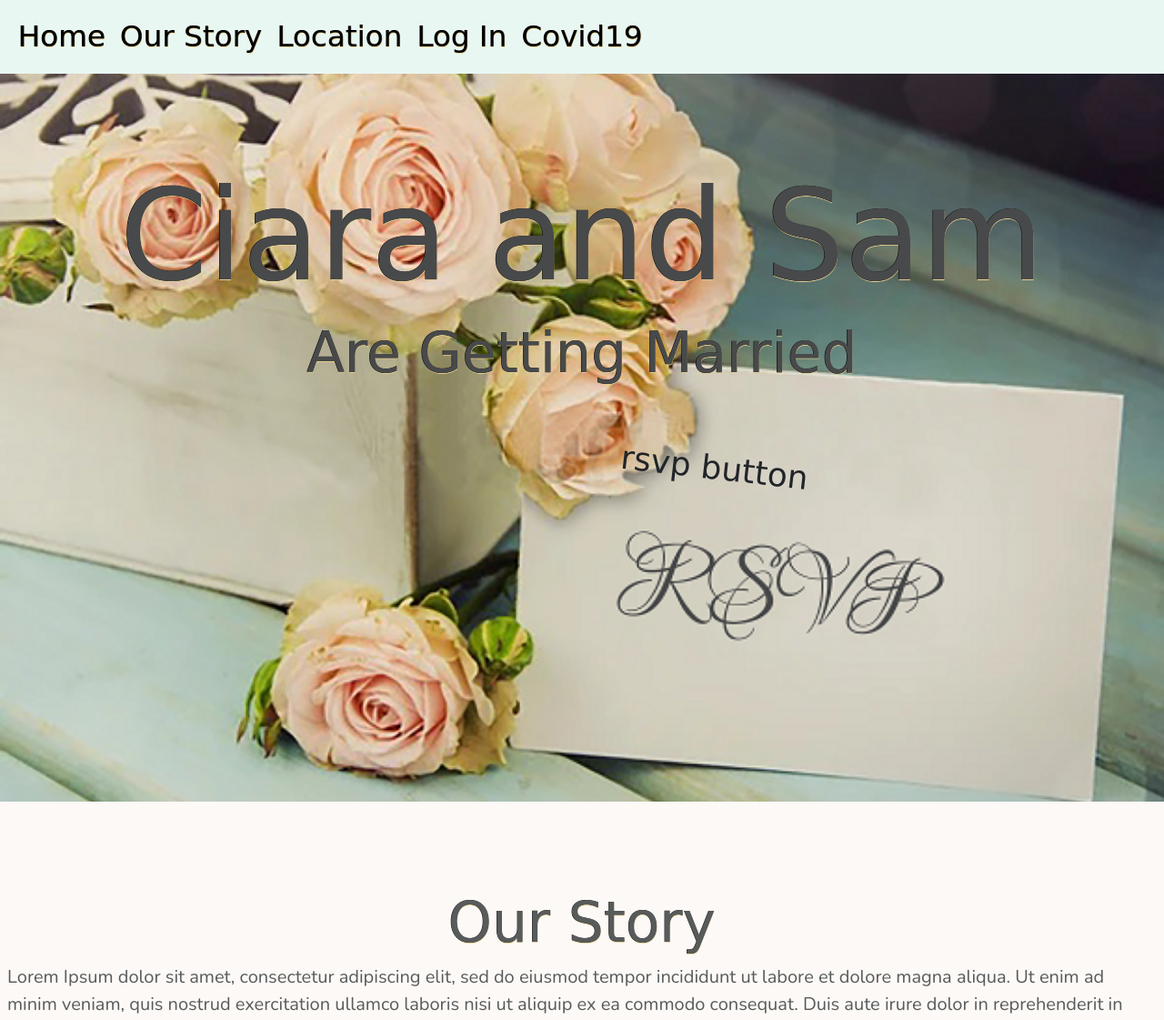
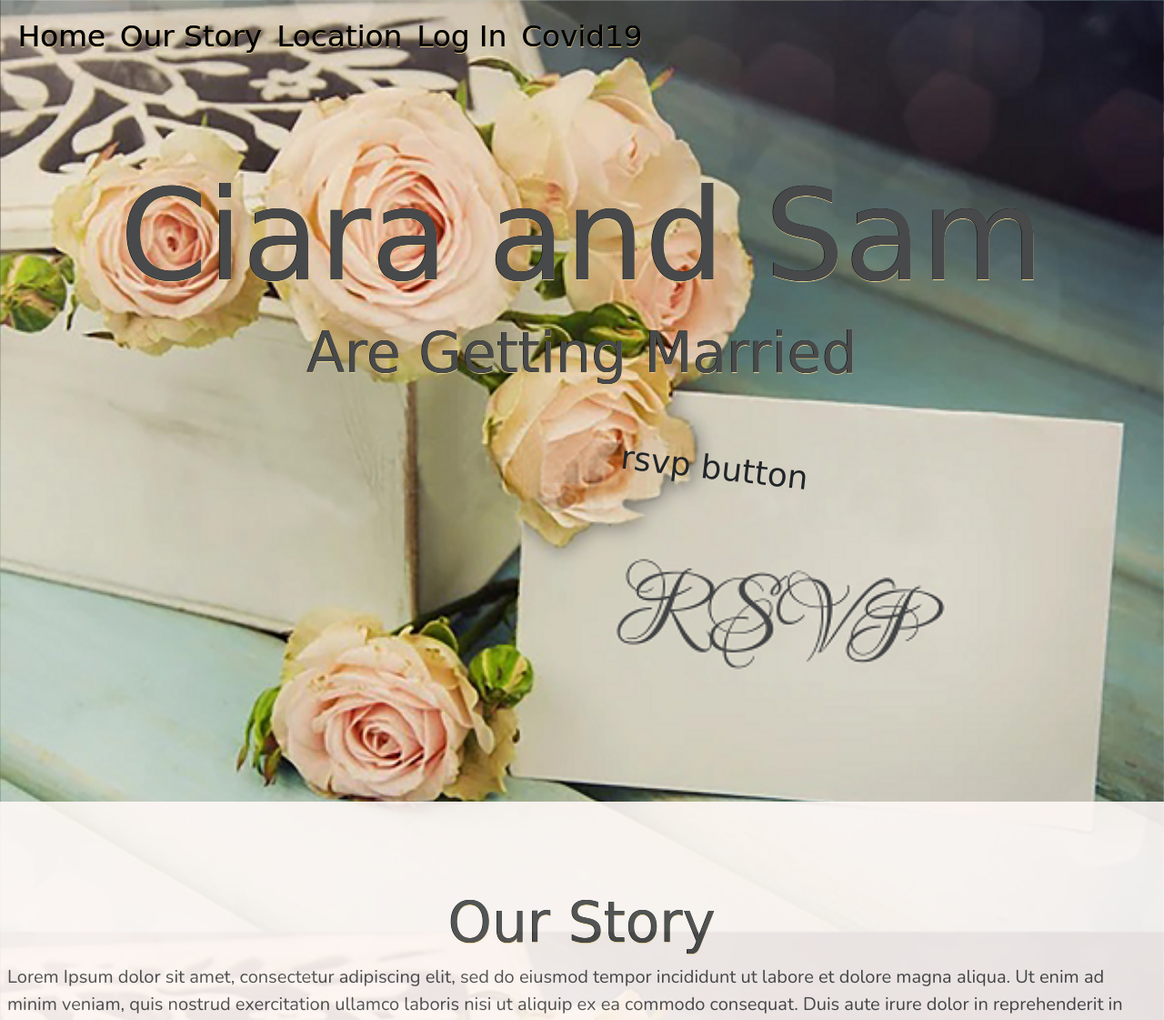
Before and after one commit to SiobhanBaines/Ciara-and-Sams-Big-Day, a Django app: page / in a window 1280 px wide. Shown: the top 1121 px of the page at 91% size. Run offline with Django 3.2, Linux system fonts and the light colour scheme; some libraries are stand-ins or nearby versions; some web fonts are replaced.

Commit message:
Add special css for home page

```diff
--- /dev/null
+++ b/home/static/home/css/home.css
@@ -0,0 +1,8 @@
+body {
+    background: url('/media/homepage_background_image.png') no-repeat center center fixed;
+    background-size: cover;
+    height: 100%;
+    /* margin: 0;
+    padding: 0;
+    overflow-x: hidden; */
+  }
--- a/home/templates/home/index.html
+++ b/home/templates/home/index.html
@@ -1,5 +1,9 @@
 {% extends 'base.html' %}
 {% load static %}
+
+{% block extra_css %}
+  <link rel="stylesheet" href="{% static 'home/css/home.css' %}">
+{% endblock %}
 
 {% block page-header %}
 <div class="container header-container">
--- a/static/css/base.css
+++ b/static/css/base.css
@@ -6,7 +6,7 @@ body {
     /* background: url('/media/homepage_background_image.png') no-repeat center center fixed;
     background-size: cover; */
     background-color: var(--primary-mint);
-    height: 100%;
+    /* height: 100%; */
     color: var(--primary-font);
     font-family: 'Nunito', sans-serif;
     margin: 0;
@@ -59,9 +59,6 @@ h3 {
 }
 
 /* Nav Bar  */
-.bg-light {
-    background-color: transparent !important;
-}
 
 .nav-item {
     font-size: calc(1rem + 1.3vw);
@@ -87,18 +84,8 @@ footer li {
 }
 
 #home {
-    background: url('/media/homepage_background_image.png') no-repeat center center fixed;
-    background-size: cover;
     height: 100vh;
     width: 100vw;
-/*
-    height: 100%;
-    color: var(--primary-font);
-    font-family: 'Nunito', sans-serif;
-    margin: 0;
-    padding: 0;
-    overflow-x: hidden;
-    } */
 }
 
 .row.home-row {
@@ -157,7 +144,9 @@ footer li {
     }
 
     .header-container {
-        padding-top: 164px;
+        /* padding-top: 164px; */
+        padding-top: 70px;
+        padding-left: 70px;
     }
 
 }
--- a/templates/allauth/account/base.html
+++ b/templates/allauth/account/base.html
@@ -1,7 +1,7 @@
 {% extends "base.html" %}
 
 {% block content %}
-    <div class="container header-container">
+    <div class="container  header-container">
         <div class="overlay"></div>
         <div class="row">
             <div class="col-12 col-md-6">
--- a/templates/base.html
+++ b/templates/base.html
@@ -44,7 +44,7 @@
 <body>
     <header class="container-fluid fixed-top"></header>
 
-    <nav class="navbar navbar-expand-lg navbar-light bg-light sticky-top">
+    <nav class="navbar navbar-expand-lg navbar-light sticky-top">
         <div class="container-fluid">
             <!-- <a class="navbar-brand" href="#">Navbar</a> -->
             <button class="navbar-toggler" type="button" data-bs-toggle="collapse"
```
